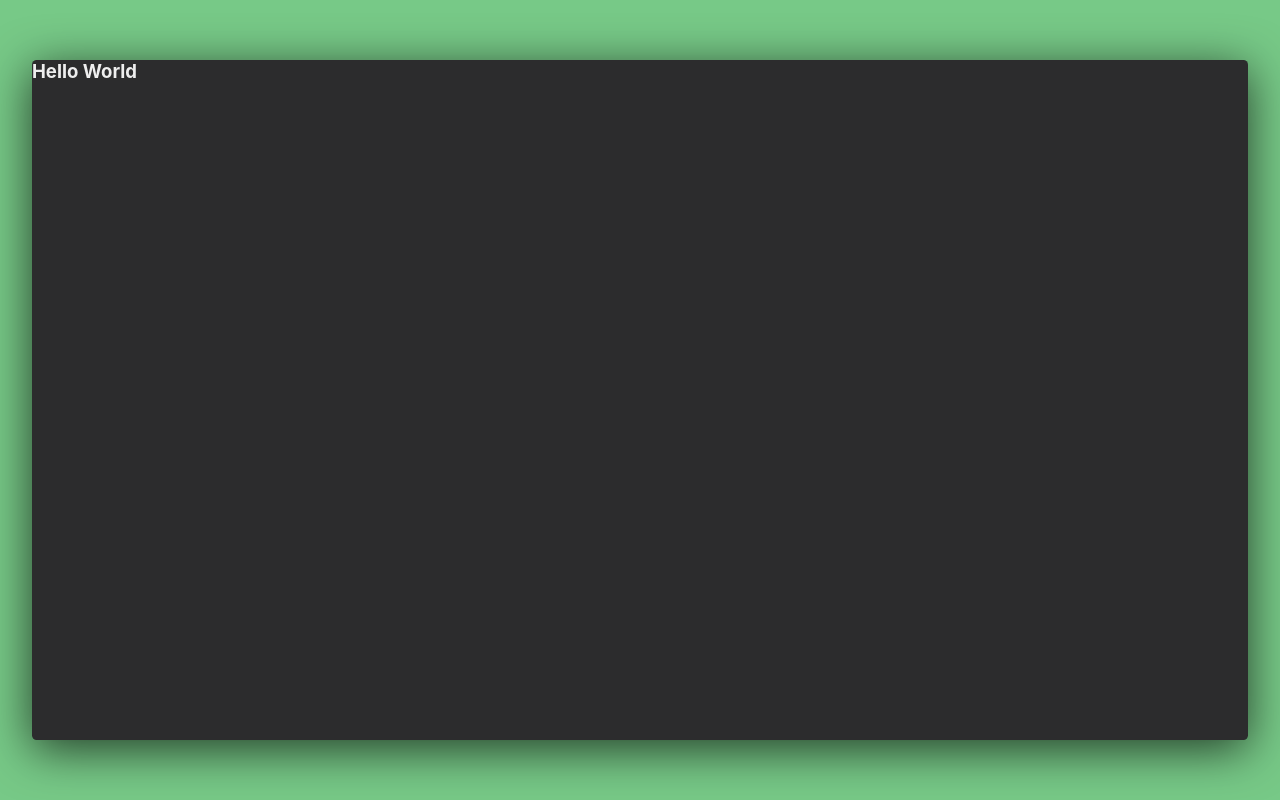
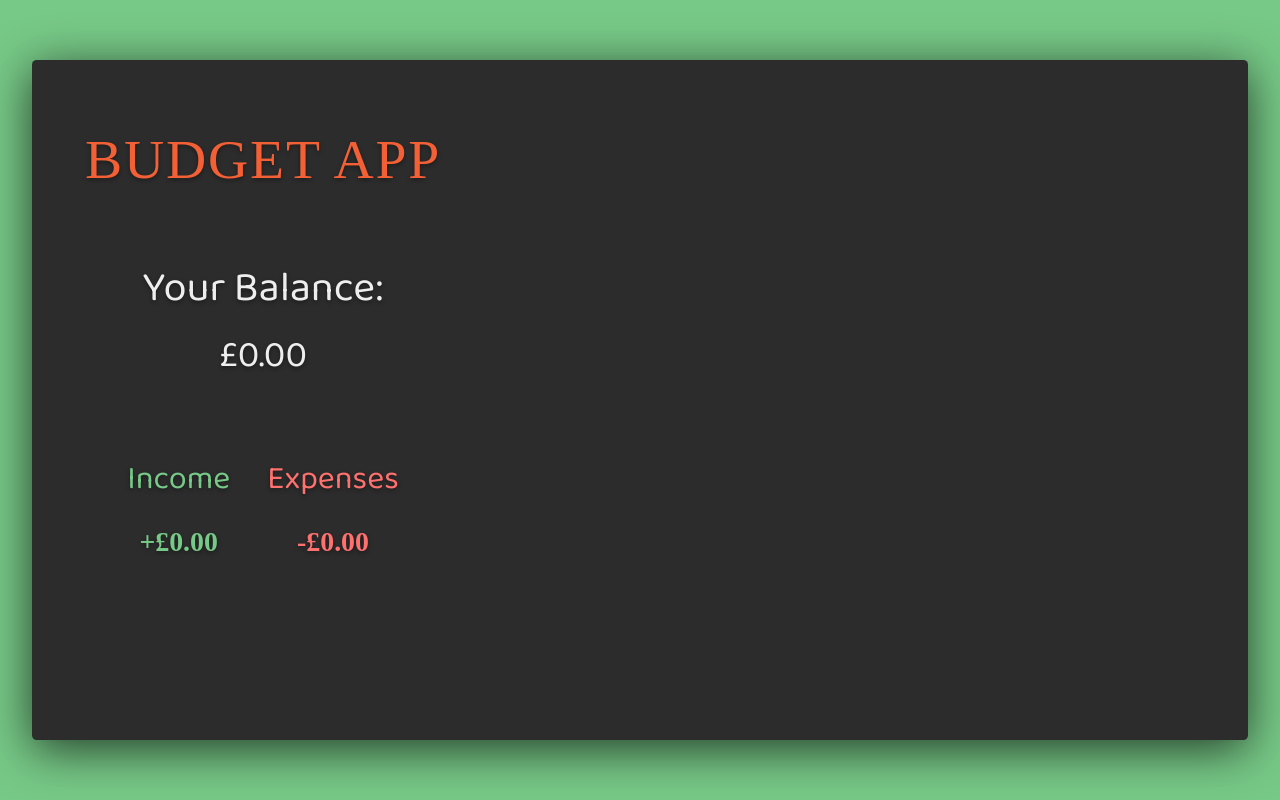
Before and after one commit to MelissaAstbury/Budget-Planner, a React (Create React App) app: page / in a window 1280 px wide. Built offline with nearby package versions, Linux system fonts and the light colour scheme; the HTML template or start-up script is replaced by a standard one; a web font is replaced by a local one.

Commit message:
completed the header and balance components and both are being rendered in the app.js file

```diff
--- a/src/App.js
+++ b/src/App.js
@@ -1,11 +1,15 @@
 import React from "react";
 import "./App.scss";
+
+import Header from "./components/Header/Header";
+import Balance from "./components/Balance/Balance";
 
 const App = () => {
   return (
     <div className="container">
       <div className="app-wrapper">
-        <h1>Hello World</h1>
+        <Header />
+        <Balance />
       </div>
     </div>
   );
--- /dev/null
+++ b/src/components/Balance/Balance.js
@@ -0,0 +1,22 @@
+import React from "react";
+
+const Balance = () => {
+  return (
+    <div className="balance">
+      <h2>Your Balance:</h2>
+      <h3>£0.00</h3>
+      <div className="income-expense">
+        <div className="plus">
+          <h3>Income</h3>
+          <p>+£0.00</p>
+        </div>
+        <div className="minus">
+          <h3>Expenses</h3>
+          <p>-£0.00</p>
+        </div>
+      </div>
+    </div>
+  );
+};
+
+export default Balance;
--- /dev/null
+++ b/src/components/Header/Header.js
@@ -0,0 +1,11 @@
+import React from "react";
+
+const Header = () => {
+  return (
+    <div className="header">
+      <h1>Budget App</h1>
+    </div>
+  );
+};
+
+export default Header;
```
